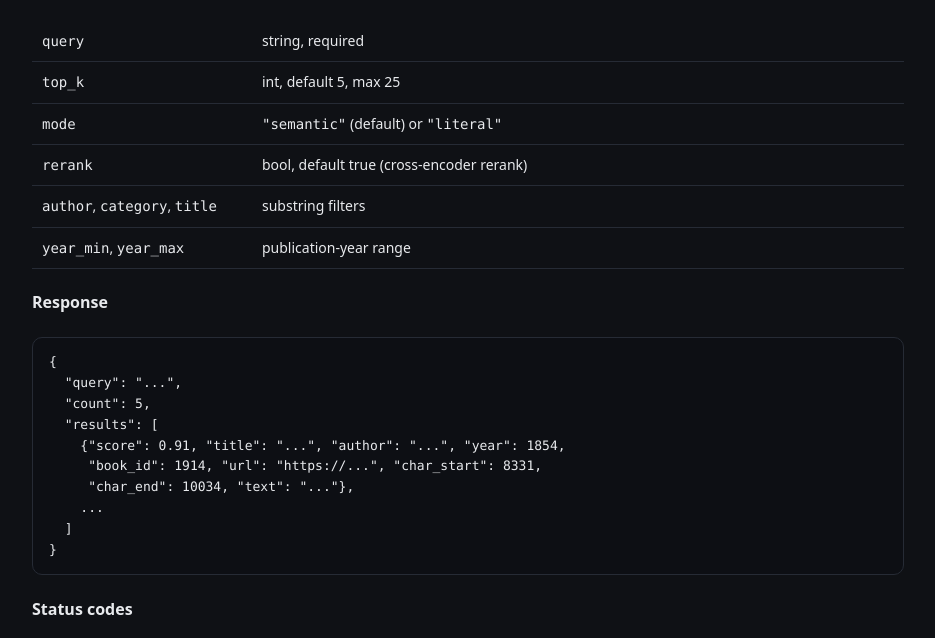
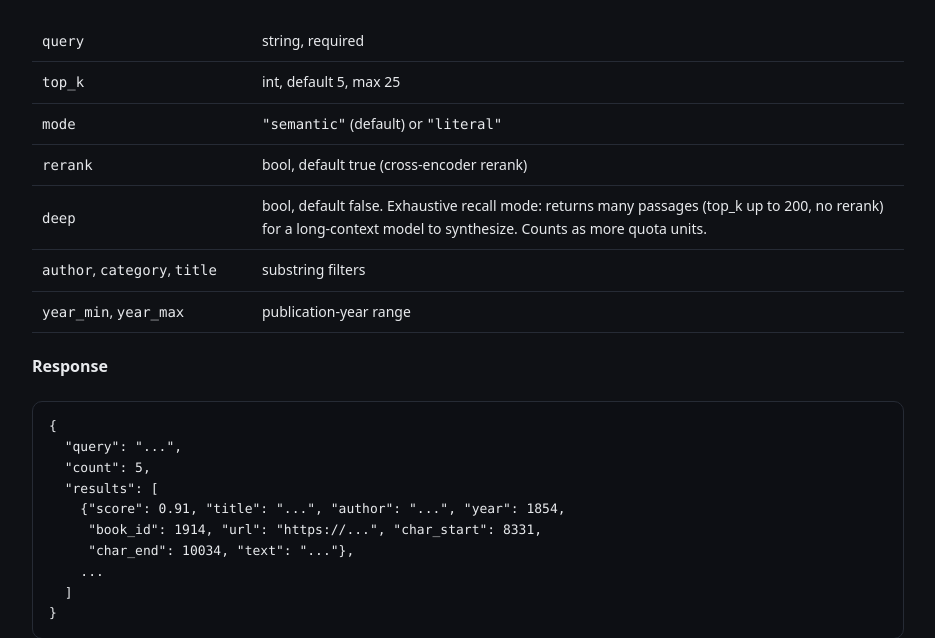
Before and after one commit to Timon-Stacy/anglican-search-starter, a FastAPI app: page /docs in a window 1280 px wide. Shown: the part 442-1080 px from the top of the page, without its empty margins (172-1107 px from the left). Run offline with FastAPI, Linux system fonts and the light colour scheme.

Commit message:
Add deep-search mode for long-context RAG
deep=true on the REST API and MCP tool returns many passages (top_k up to 200)
by semantic recall with the reranker skipped — for a large-context model to
synthesize over. Fuller snippets, quota weighted by result count, and the MCP
tool docs tell the model when to invoke it. Normal mode unchanged (reranked,
<=25).

```diff
--- a/src/anglican_search/config.py
+++ b/src/anglican_search/config.py
@@ -48,6 +48,12 @@
 RERANKER_MODEL = os.environ.get("ANGLICAN_RERANKER", "BAAI/bge-reranker-v2-m3")
 DEFAULT_RERANK_POOL = int(os.environ.get("ANGLICAN_RERANK_POOL", "80"))
 
+# Result caps. Normal search returns a reranked handful; "deep" search returns
+# many passages by semantic recall (no rerank) for a long-context model to
+# reason over — see the deep flag on the API / MCP tool.
+MAX_TOP_K = int(os.environ.get("ANGLICAN_MAX_TOP_K", "25"))
+DEEP_MAX_TOP_K = int(os.environ.get("ANGLICAN_DEEP_MAX_TOP_K", "200"))
+
 
 # FAISS index type. HNSW is approximate but ~10-50x faster search at ~1.2M
 # vectors (vs exact flat), keeping the CPU light and the GPU free for the models.
--- a/src/bilson_ai/app.py
+++ b/src/bilson_ai/app.py
@@ -20,6 +20,7 @@
 from starlette.middleware.sessions import SessionMiddleware
 
 from anglican_search.batch import BatchedSearch
+from anglican_search.config import DEEP_MAX_TOP_K, MAX_TOP_K
 from anglican_search.search import Filters, get_searcher
 
 from . import accounts
@@ -294,6 +295,7 @@
     top_k: int = 5
     mode: str = "semantic"          # "semantic" | "literal"
     rerank: bool = True
+    deep: bool = False              # recall mode: many passages, no rerank
     author: str | None = None
     category: str | None = None
     year_min: int | None = None
@@ -330,19 +332,26 @@
 
     filters = Filters(author=req.author, category=req.category, title=req.title,
                       year_min=req.year_min, year_max=req.year_max)
-    top_k = max(1, min(req.top_k, 25))
+    # Deep mode: return many passages by recall (no rerank) for a long-context
+    # model to synthesize. It costs more data, so it counts as more quota units.
+    if req.deep:
+        top_k = max(1, min(req.top_k, DEEP_MAX_TOP_K))
+        use_rerank = False
+    else:
+        top_k = max(1, min(req.top_k, MAX_TOP_K))
+        use_rerank = req.rerank
     try:
         if req.mode == "literal":
             results = searcher.literal(req.query, k=top_k, filters=filters)
         elif batcher is not None:
-            results = batcher.search(req.query, k=top_k, rerank=req.rerank, filters=filters)
+            results = batcher.search(req.query, k=top_k, rerank=use_rerank, filters=filters)
         else:
-            results = searcher.semantic(req.query, k=top_k, rerank=req.rerank, filters=filters)
+            results = searcher.semantic(req.query, k=top_k, rerank=use_rerank, filters=filters)
     except Exception as e:  # noqa: BLE001
         return JSONResponse({"error": "search_error", "detail": str(e)}, status_code=500)
 
-    accounts.record_use(user["id"])
-    return {"query": req.query, "count": len(results), "results": results}
+    accounts.record_use(user["id"], n=(-(-top_k // 25) if req.deep else 1))
+    return {"query": req.query, "count": len(results), "deep": req.deep, "results": results}
 
 
 @app.get("/robots.txt", response_class=PlainTextResponse)
--- a/src/bilson_ai/templates/docs.html
+++ b/src/bilson_ai/templates/docs.html
@@ -17,6 +17,7 @@
   <tr><td><code>top_k</code></td><td>int, default 5, max 25</td></tr>
   <tr><td><code>mode</code></td><td><code>"semantic"</code> (default) or <code>"literal"</code></td></tr>
   <tr><td><code>rerank</code></td><td>bool, default true (cross-encoder rerank)</td></tr>
+  <tr><td><code>deep</code></td><td>bool, default false. Exhaustive recall mode: returns many passages (top_k up to 200, no rerank) for a long-context model to synthesize. Counts as more quota units.</td></tr>
   <tr><td><code>author</code>, <code>category</code>, <code>title</code></td><td>substring filters</td></tr>
   <tr><td><code>year_min</code>, <code>year_max</code></td><td>publication-year range</td></tr>
 </table>
```
Also changed, not shown: src/anglican_search/server.py (+23 -9 lines), src/bilson_ai/accounts.py (+4 -4 lines).
